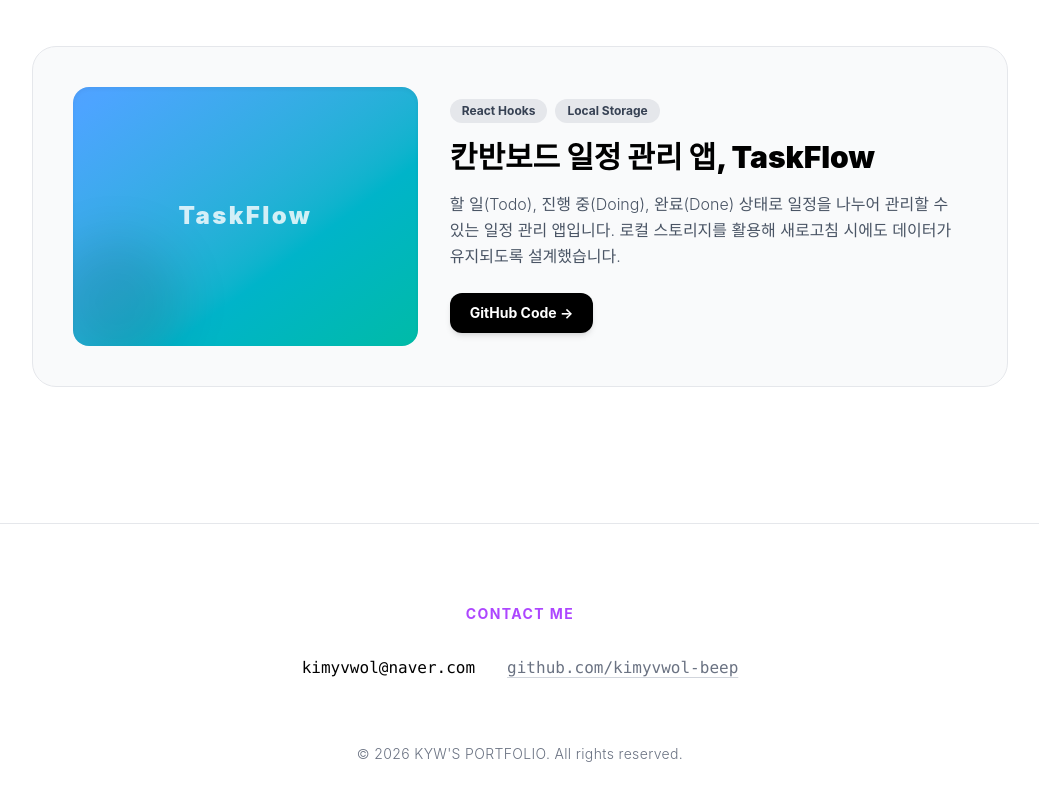
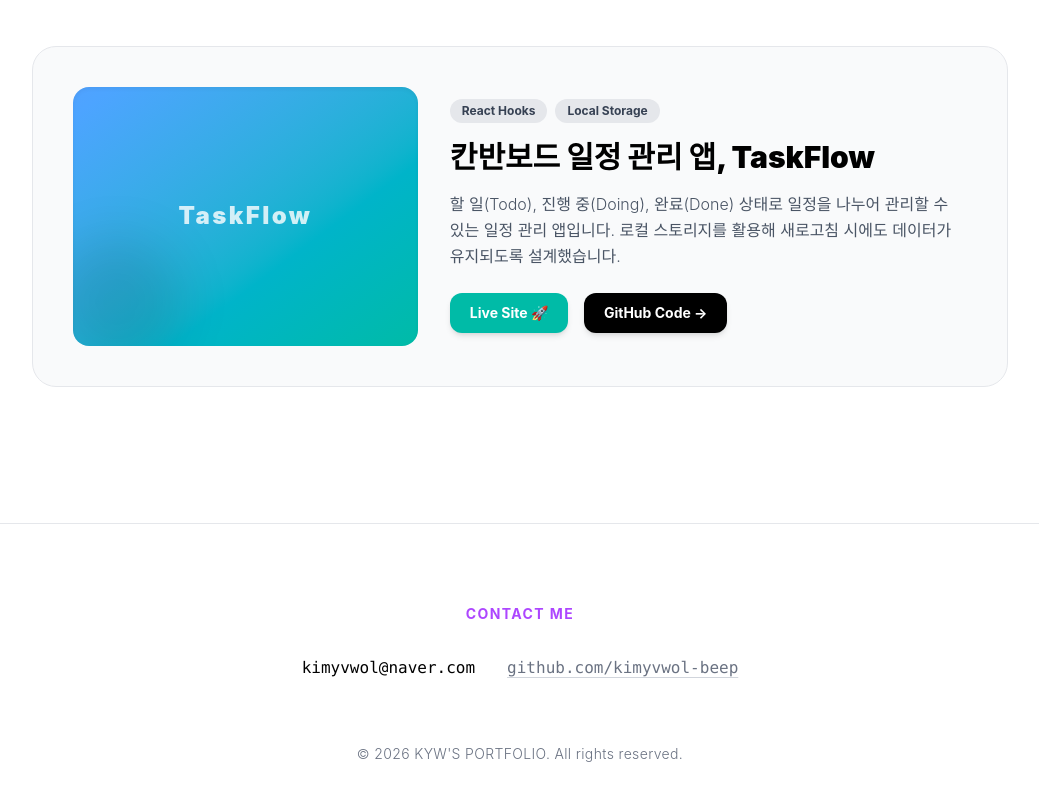
Before and after one commit to kimyvwol-beep/portfolio, a React app: page / in a window 1280 px wide. Shown: the part 2475-3275 px from the top of the page, without its empty margins (120-1159 px from the left). Built offline with nearby package versions, Linux system fonts and the light colour scheme; the HTML template or start-up script is replaced by a standard one.

Commit message:
프로젝트 연결

```diff
--- a/src/App.jsx
+++ b/src/App.jsx
@@ -174,7 +174,7 @@ export default function App() {
         </div>
       </section>
 
-      {/* 4. 프로젝트 섹션 (진짜 링크 연결 완료!) */}
+      {/* 4. 프로젝트 섹션 */}
       <section className="relative z-10 py-24 px-6 max-w-5xl mx-auto border-t border-gray-200/50 dark:border-gray-800/50 mt-12">
         <div ref={projTitleRef} className="mb-16 text-center md:text-left transition-all duration-1000 ease-[cubic-bezier(0.16,1,0.3,1)] opacity-0 translate-y-12 blur-md">
           <h2 className="text-xs font-bold tracking-widest uppercase text-purple-500 dark:text-purple-400 mb-3">Featured Projects</h2>
@@ -183,7 +183,7 @@ export default function App() {
 
         <div className="space-y-12">
 
-          {/* 프로젝트 1: CineLog (링크 연결됨) */}
+          {/* 프로젝트 1: CineLog */}
           <div ref={proj1Ref} className="group relative bg-gray-50 dark:bg-gray-900 border border-gray-200 dark:border-gray-800 rounded-3xl p-6 md:p-10 flex flex-col md:flex-row gap-8 transition-all duration-1000 ease-out opacity-0 translate-y-12 blur-md hover:border-purple-300 dark:hover:border-purple-500/50 hover:shadow-xl">
             <div className="w-full md:w-2/5 aspect-[4/3] rounded-2xl bg-gradient-to-br from-purple-500 to-indigo-600 flex items-center justify-center overflow-hidden shadow-inner relative">
               <span className="text-white/80 font-black text-2xl tracking-widest z-10">CineLog</span>
@@ -202,7 +202,6 @@ export default function App() {
                 비동기 통신 시 사용자가 지루함을 느끼지 않도록 스켈레톤 UI를 적용했습니다.
               </p>
               <div className="flex gap-4">
-                {/* 🚨 CineLog 진짜 링크 적용! */}
                 <a
                   href="https://github.com/kimyvwol-beep/cinelog"
                   target="_blank"
@@ -215,7 +214,7 @@ export default function App() {
             </div>
           </div>
 
-          {/* 프로젝트 2: TaskFlow (링크 연결됨) */}
+          {/* 프로젝트 2: TaskFlow */}
           <div ref={proj2Ref} className="group relative bg-gray-50 dark:bg-gray-900 border border-gray-200 dark:border-gray-800 rounded-3xl p-6 md:p-10 flex flex-col md:flex-row gap-8 transition-all duration-1000 ease-out opacity-0 translate-y-12 blur-md hover:border-blue-300 dark:hover:border-blue-500/50 hover:shadow-xl">
             <div className="w-full md:w-2/5 aspect-[4/3] rounded-2xl bg-gradient-to-br from-blue-400 to-teal-500 flex items-center justify-center overflow-hidden shadow-inner relative">
               <span className="text-white/80 font-black text-2xl tracking-widest z-10">TaskFlow</span>
@@ -232,8 +231,17 @@ export default function App() {
                 할 일(Todo), 진행 중(Doing), 완료(Done) 상태로 일정을 나누어 관리할 수 있는 일정 관리 앱입니다.
                 로컬 스토리지를 활용해 새로고침 시에도 데이터가 유지되도록 설계했습니다.
               </p>
+
+              {/* 🚨 완성된 2개의 버튼 (Live Site + GitHub) */}
               <div className="flex gap-4">
-                {/* 🚨 TaskFlow 진짜 링크 적용! */}
+                <a
+                  href="https://taskflow-inky-beta.vercel.app/"
+                  target="_blank"
+                  rel="noreferrer"
+                  className="px-5 py-2.5 bg-teal-500 text-white text-sm font-bold rounded-xl hover:scale-105 transition-transform shadow-md"
+                >
+                  Live Site 🚀
+                </a>
                 <a
                   href="https://github.com/kimyvwol-beep/taskflow"
                   target="_blank"
@@ -243,6 +251,7 @@ export default function App() {
                   GitHub Code &rarr;
                 </a>
               </div>
+
             </div>
           </div>
 
```
